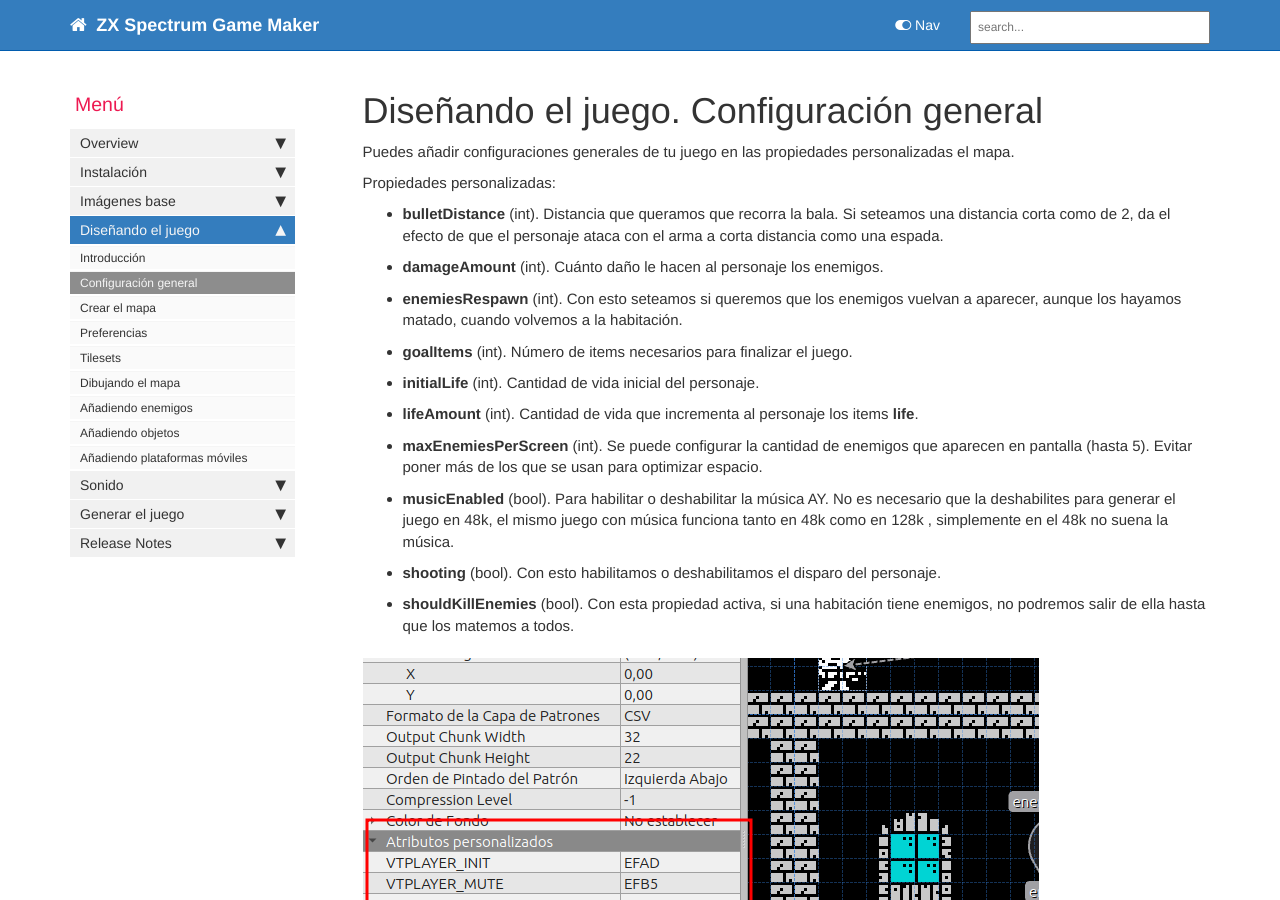
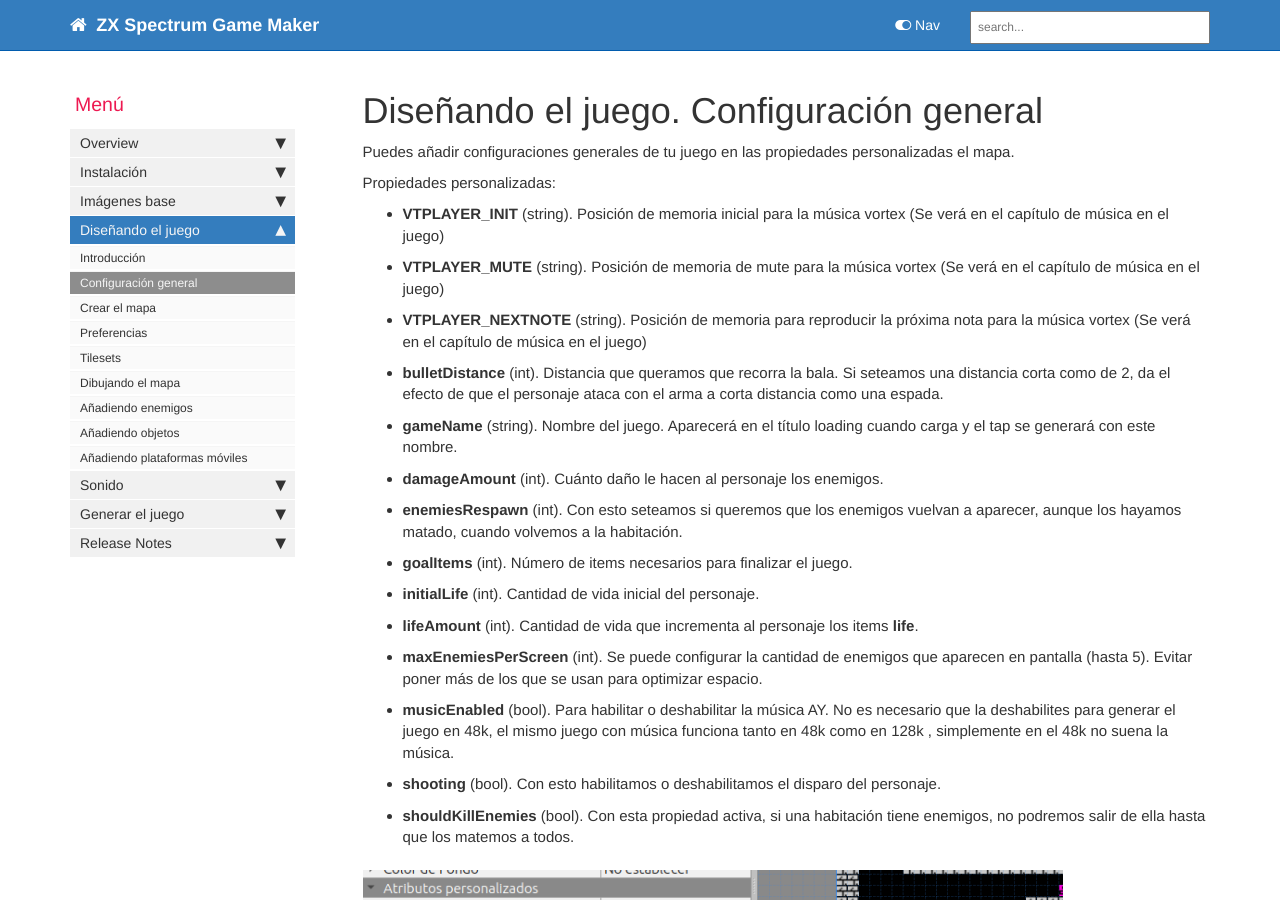
Before and after one commit to rtorralba/zx-game-maker-www, a Jekyll site: the page built from pages/mydoc/mydoc_tiled_general_configuration.md, in a window 1280 px wide and 900 px high. Built offline with Jekyll 4.4.1, drawn with Linux system fonts in a browser that asks for light colours; comment, search, counter and statistics services are not loaded.

Commit message:
Added gameName setting and Vortex on general settings

```diff
--- a/pages/mydoc/mydoc_tiled_general_configuration.md
+++ b/pages/mydoc/mydoc_tiled_general_configuration.md
@@ -12,7 +12,11 @@ Puedes añadir configuraciones generales de tu juego en las propiedades personal
 
 Propiedades personalizadas:
 
+* **VTPLAYER_INIT** (string). Posición de memoria inicial para la música vortex (Se verá en el capítulo de música en el juego)
+* **VTPLAYER_MUTE** (string). Posición de memoria de mute para la música vortex (Se verá en el capítulo de música en el juego)
+* **VTPLAYER_NEXTNOTE** (string). Posición de memoria para reproducir la próxima nota para la música vortex (Se verá en el capítulo de música en el juego)
 * **bulletDistance** (int). Distancia que queramos que recorra la bala. Si seteamos una distancia corta como de 2, da el efecto de que el personaje ataca con el arma a corta distancia como una espada.
+* **gameName** (string). Nombre del juego. Aparecerá en el título loading cuando carga y el tap se generará con este nombre.
 * **damageAmount** (int). Cuánto daño le hacen al personaje los enemigos.
 * **enemiesRespawn** (int). Con esto seteamos si queremos que los enemigos vuelvan a aparecer, aunque los hayamos matado, cuando volvemos a la habitación.
 * **goalItems** (int). Número de items necesarios para finalizar el juego.
```
Also changed, not shown: images/general_settings.png.
